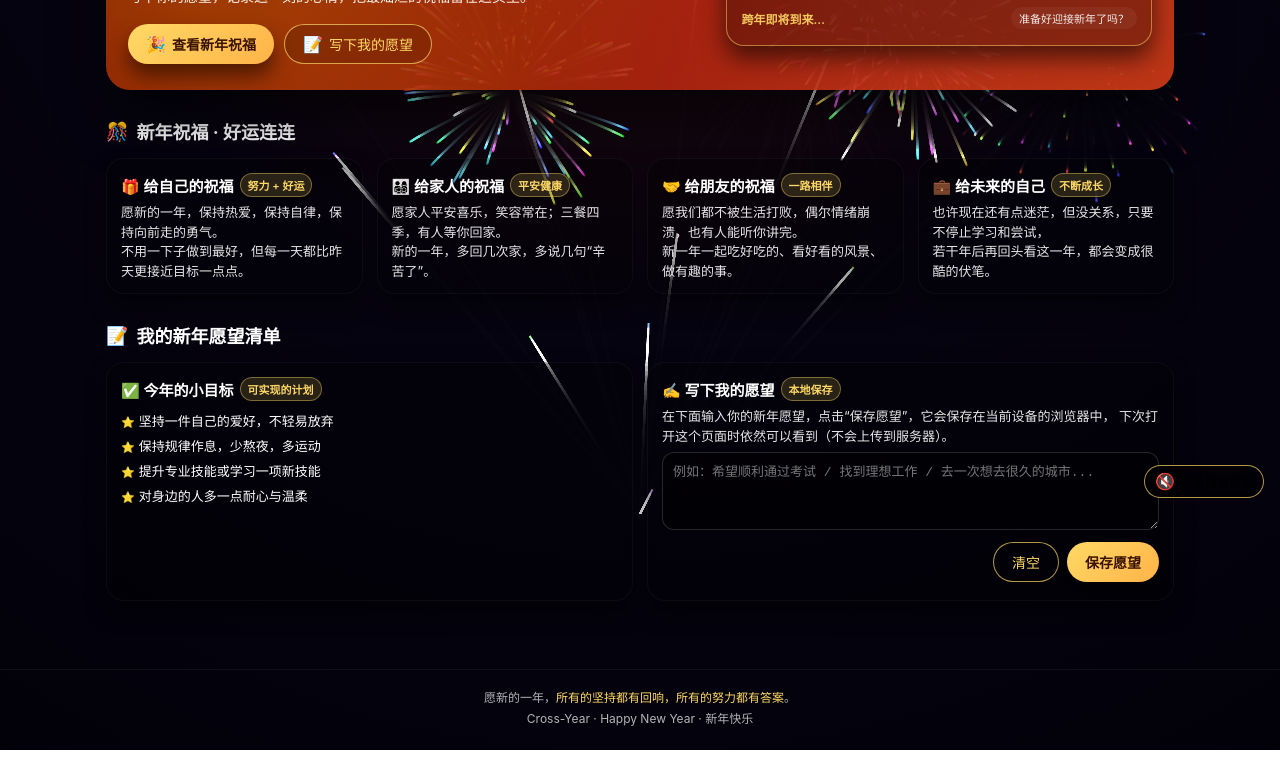
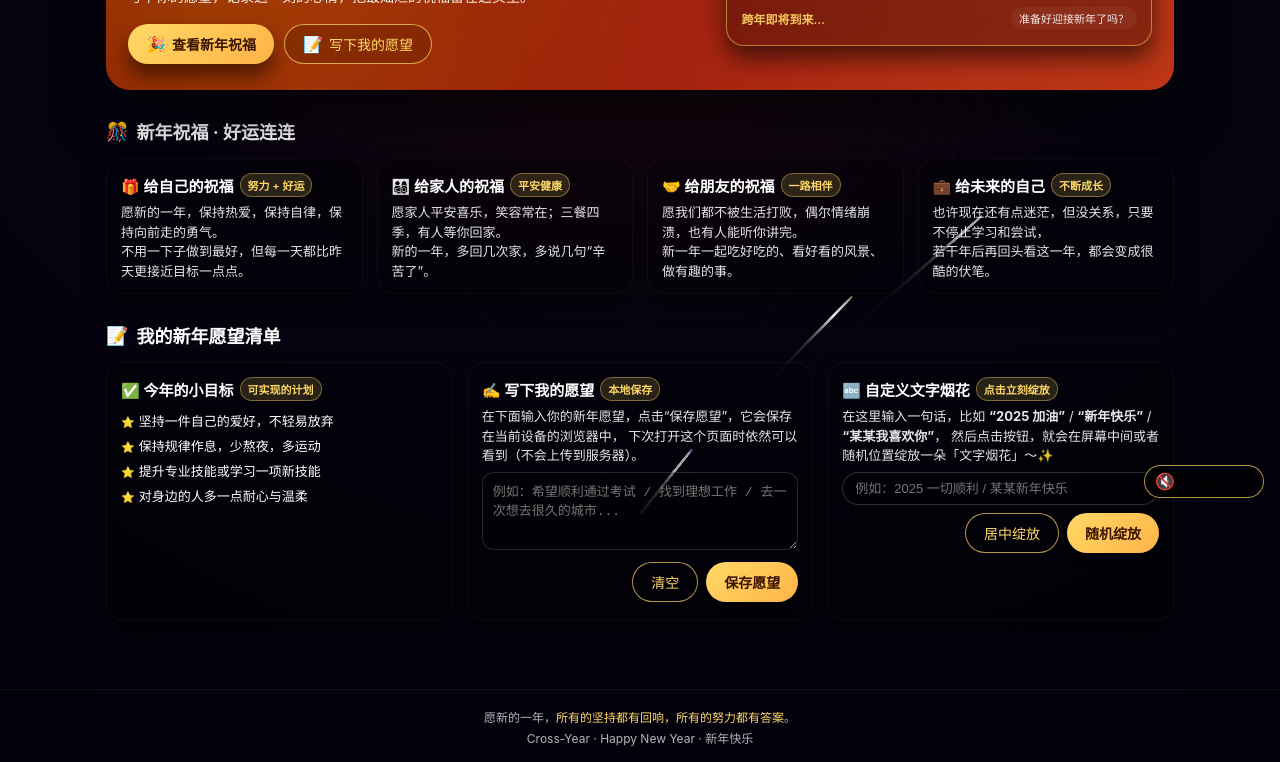
Before and after one commit to 26ywzm/NewYearEve, a plain HTML site: page index.html in a window 1280 px wide. Shown: the part 286-1048 px from the top of the page. Drawn offline with Linux system fonts and the light colour scheme.

Commit message:
第一版更新

```diff
--- a/index.html
+++ b/index.html
@@ -28,7 +28,6 @@
       color: inherit;
     }
 
-    /* 顶部导航 */
     /* 顶部导航（胶囊悬浮效果） */
     header {
       position: fixed;
@@ -37,7 +36,6 @@
       right: 0;
       z-index: 100;
       pointer-events: none;
-      /* 只让里面的导航可点 */
     }
 
     .nav {
@@ -142,7 +140,6 @@
       font-size: 13px;
     }
 
-    /* “新年祝福”“愿望清单”前加小图标 */
     #navBlessings::before {
       content: "🎊";
       font-size: 13px;
@@ -163,7 +160,6 @@
 
       .nav-logo span {
         display: none;
-        /* 小屏只显示圆形图标 */
       }
 
       .nav-links {
@@ -174,14 +170,12 @@
         padding-inline: 10px;
       }
     }
-
 
     /* 主体容器 */
     main {
       max-width: 1100px;
       margin: 0 auto;
       padding: 100px 16px 40px;
-      /* 留出顶部导航高度 */
     }
 
     /* 英雄区域：倒计时 */
@@ -212,7 +206,6 @@
         radial-gradient(circle at 10% 20%, rgba(255, 215, 0, 0.3) 0, transparent 50%),
         radial-gradient(circle at 80% 0%, rgba(255, 99, 71, 0.25) 0, transparent 55%);
       pointer-events: none;
-      /* 不挡住下面的点击 */
     }
 
     .hero-left,
@@ -393,14 +386,13 @@
       font-size: 11px;
     }
 
-    /* 新：爆炸烟花背景 */
+    /* 烟花背景 */
     #fireworksCanvas {
       position: fixed;
       inset: 0;
       z-index: 0;
       pointer-events: none;
     }
-
 
     /* 祝福区块 */
     section {
@@ -444,7 +436,6 @@
       opacity: 0;
       transition: opacity 0.3s ease;
       pointer-events: none;
-      /* 防止挡住 textarea 和按钮点击 */
     }
 
     .card:hover::before {
@@ -603,17 +594,14 @@
       font-size: 13px;
       border: 1px solid rgba(0, 0, 0, 0.08);
       opacity: 0;
-      /* 初始不可见 */
       transform: translateY(8px) scale(0.92);
     }
 
-    /* 小窗出现后添加 .show 类，执行弹出 + 轻微浮动动画 */
     .blessing-window.show {
       opacity: 1;
       animation: blessing-in 0.35s ease-out,
         blessing-float 6s ease-in-out infinite;
     }
-
 
     .blessing-window-header {
       height: 30px;
@@ -672,7 +660,6 @@
         transform: translateY(0) scale(1);
       }
     }
-
 
     /* ========= 音乐控制按钮 ========= */
     .music-control {
@@ -699,6 +686,49 @@
     .music-control:hover {
       background: rgba(0, 0, 0, 0.7);
     }
+
+    /* ========= 轻量文字烟花（DOM 小标签） ========= */
+    .text-firework {
+      position: fixed;
+      left: 0;
+      top: 0;
+      transform: translate(-50%, -50%) scale(0.7);
+      font-size: 28px;
+      font-weight: 800;
+      color: #ffeaa7;
+      text-shadow:
+        0 0 8px rgba(255, 223, 128, 0.9),
+        0 0 18px rgba(255, 140, 80, 0.9);
+      pointer-events: none;
+      z-index: 3;
+      opacity: 0;
+      animation: text-firework-pop 1.8s ease-out forwards;
+      white-space: nowrap;
+    }
+
+    @keyframes text-firework-pop {
+      0% {
+        opacity: 0;
+        transform: translate(-50%, -50%) scale(0.5);
+      }
+
+      25% {
+        opacity: 1;
+        transform: translate(-50%, -60%) scale(1);
+      }
+
+      100% {
+        opacity: 0;
+        transform: translate(-50%, -70%) scale(1.2);
+      }
+    }
+
+    /* 自定义文字烟花输入区域的小提示 */
+    .hint-text {
+      font-size: 11px;
+      opacity: 0.8;
+      margin-top: 6px;
+    }
   </style>
 </head>
 
@@ -706,9 +736,9 @@
   <!-- 烟花背景 -->
   <canvas id="fireworksCanvas"></canvas>
 
-  <!-- 背景音乐（请把 music.mp3 放在同目录下，或者改成自己的音乐地址） -->
+  <!-- 背景音乐 -->
   <audio id="bgm" loop>
-    <!-- 例如：<source src="music.mp3" type="audio/mpeg" /> -->
+    <!-- <source src="music.mp3" type="audio/mpeg" /> -->
   </audio>
 
   <!-- 音乐控制按钮 -->
@@ -745,7 +775,7 @@
     <div class="fullscreen-status" id="bigStatus">跨年即将到来…</div>
   </div>
 
-  <!-- 新年祝福覆盖层：小窗在 JS 里动态生成 -->
+  <!-- 新年祝福覆盖层 -->
   <div class="blessing-overlay" id="blessingOverlay">
     <button class="fullscreen-close" id="closeBlessing">关闭 ✕</button>
   </div>
@@ -861,7 +891,7 @@
       </div>
     </section>
 
-    <!-- 愿望清单 -->
+    <!-- 愿望清单 + 自定义文字烟花面板 -->
     <section id="wishes">
       <h2 class="section-title">
         <span class="section-title-icon">📝</span>
@@ -891,7 +921,8 @@
             在下面输入你的新年愿望，点击“保存愿望”，它会保存在当前设备的浏览器中，
             下次打开这个页面时依然可以看到（不会上传到服务器）。
           </p>
-          <textarea id="wishInput" rows="4" placeholder="例如：希望顺利通过考试 / 找到理想工作 / 去一次想去很久的城市..."
+          <textarea id="wishInput" rows="4"
+            placeholder="例如：希望顺利通过考试 / 找到理想工作 / 去一次想去很久的城市..."
             style="width: 100%; resize: vertical; border-radius: 12px; border: 1px solid rgba(255,255,255,0.15); padding: 8px 10px; background: rgba(0,0,0,0.35); color: #fff; font-size: 13px; outline: none;"></textarea>
           <div style="display:flex; justify-content:flex-end; gap:8px; margin-top:8px; flex-wrap:wrap;">
             <button class="btn-ghost" id="clearWish">
@@ -901,7 +932,31 @@
               保存愿望
             </button>
           </div>
-          <p id="wishSavedHint" style="font-size:11px; opacity:0.8; margin-top:6px;"></p>
+          <p id="wishSavedHint" class="hint-text"></p>
+        </article>
+
+        <!-- ⭐ 新增：自定义文字烟花控制面板 -->
+        <article class="card">
+          <h3 class="card-title">
+            🔤 自定义文字烟花
+            <span class="card-tag">点击立刻绽放</span>
+          </h3>
+          <p class="card-body" style="margin-bottom:6px;">
+            在这里输入一句话，比如 <b>“2025 加油”</b> / <b>“新年快乐”</b> / <b>“某某我喜欢你”</b>，
+            然后点击按钮，就会在屏幕中间或者随机位置绽放一朵「文字烟花」～✨
+          </p>
+          <input id="customTextInput" type="text"
+            placeholder="例如：2025 一切顺利 / 某某新年快乐"
+            style="width:100%; border-radius: 999px; border: 1px solid rgba(255,255,255,0.18); padding: 8px 12px; background: rgba(0,0,0,0.35); color:#fff; font-size:13px; outline:none; margin-bottom:8px;">
+          <div style="display:flex; flex-wrap:wrap; gap:8px; justify-content:flex-end;">
+            <button class="btn-ghost" id="customTextCenterBtn">
+              居中绽放
+            </button>
+            <button class="btn-primary" id="customTextRandomBtn">
+              随机绽放
+            </button>
+          </div>
+          <p id="customTextHint" class="hint-text"></p>
         </article>
       </div>
     </section>
@@ -917,7 +972,7 @@
 
   <script>
     // ================== 跨年时间设置 ==================
-    const targetDate = new Date("2025-12-31T23:59:59"); // 本地时间
+    const targetDate = new Date("2025-12-31T23:59:59");
 
     const targetTextEl = document.getElementById("countdownTargetText");
     if (targetTextEl) {
@@ -929,7 +984,7 @@
       targetTextEl.textContent = `${y}年${m}月${d}日 ${hh}:${mm}`;
     }
 
-    // ================== 倒计时逻辑（小卡片 + 大全屏 共用） ==================
+    // ================== 倒计时逻辑 ==================
     const daysEl = document.getElementById("days");
     const hoursEl = document.getElementById("hours");
     const minutesEl = document.getElementById("minutes");
@@ -1017,7 +1072,7 @@
     updateCountdown();
     setInterval(updateCountdown, 1000);
 
-    // ================== 滚动按钮 ==================
+    // ================== 滚动 & 导航 ==================
     document.getElementById("scrollToBlessings")?.addEventListener("click", () => {
       document.getElementById("blessings")?.scrollIntoView({ behavior: "smooth" });
     });
@@ -1026,7 +1081,6 @@
       document.getElementById("wishes")?.scrollIntoView({ behavior: "smooth" });
     });
 
-    // ================== 导航栏：全屏大倒计时 ==================
     const navCountdownLink = document.getElementById("navCountdown");
     const fullscreenCountdown = document.getElementById("fullscreenCountdown");
     const closeFullscreenBtn = document.getElementById("closeFullscreen");
@@ -1046,7 +1100,7 @@
       }
     });
 
-    // ================== 导航栏：新年祝福小窗铺满效果 ==================
+    // ================== 新年祝福小窗覆盖层 ==================
     const navBlessingsLink = document.getElementById("navBlessings");
     const blessingOverlay = document.getElementById("blessingOverlay");
     const blessingCloseBtn = document.getElementById("closeBlessing");
@@ -1080,10 +1134,9 @@
     }
 
     function createBlessingWindows() {
-      // 清理旧的小窗和计时器
       cleanupBlessingWindows();
 
-      const count = 30; // 一共弹多少个小窗
+      const count = 30;
       const vw = window.innerWidth;
       const vh = window.innerHeight;
       let created = 0;
@@ -1125,7 +1178,6 @@
         win.appendChild(title);
         win.appendChild(body);
 
-        // 随机位置（预留一点边距，避免完全贴边）
         const w = 260;
         const h = 110;
         const maxLeft = Math.max(0, vw - w - 20);
@@ -1138,13 +1190,12 @@
 
         blessingOverlay.appendChild(win);
 
-        // 下一帧再加 .show，触发 CSS 动画
         requestAnimationFrame(() => {
           win.classList.add("show");
         });
 
         created++;
-      }, 170); // 每 180ms 出现一个小窗，可以根据感觉调快/调慢
+      }, 170);
     }
 
     navBlessingsLink?.addEventListener("click", (e) => {
@@ -1158,7 +1209,6 @@
       cleanupBlessingWindows();
     });
 
-    // 点击遮罩空白处关闭
     blessingOverlay?.addEventListener("click", (e) => {
       if (e.target === blessingOverlay) {
         blessingOverlay.classList.remove("active");
@@ -1166,8 +1216,7 @@
       }
     });
 
-
-    // ================== 愿望本地保存（localStorage） ==================
+    // ================== 愿望本地保存 ==================
     const wishInput = document.getElementById("wishInput");
     const saveWishBtn = document.getElementById("saveWish");
     const clearWishBtn = document.getElementById("clearWish");
@@ -1245,8 +1294,7 @@
       }
     });
 
-    // 背景烟花特效
-    // ================== 🎆 顶级豪华烟花系统（心形 + 黄金拖尾 + 爆闪 + 震动） ==================
+    // ================== 🎆 豪华烟花系统（心形 + 拖尾 + 轻量文字标签） ==================
     const canvas = document.getElementById("fireworksCanvas");
     const ctx = canvas.getContext("2d");
 
@@ -1260,20 +1308,38 @@
     let fireworks = [];
     let particles = [];
 
-    const settings = {
+    const fwSettings = {
       gravity: 0.14,
       friction: 0.93,
-      launchChance: 0.05,
-      heartChance: 0.2,     // 20% 生成心形烟花
-      megaChance: 0.2,      // 20% 生成“巨型礼花阵”
-      shockwave: true,
-      flash: true,
+      launchChance: 0.035,
+      heartChance: 0.2,
+      megaChance: 0.15,
+
+      // 轻量文字烟花配置
+      textEnable: true,
+      textChance: 0.25,
+      textWords: ["2025", "LOVE", "宝贝", "新年快乐","我喜欢你"]
     };
 
-    // 随机函数
-    function random(min, max) { return Math.random() * (max - min) + min; }
-
-    // 平面心形函数（核心）
+    function random(min, max) {
+      return Math.random() * (max - min) + min;
+    }
+
+    // 在爆炸位置显示一个 DOM 文字标签
+    function showTextFirework(word, x, y) {
+      if (!fwSettings.textEnable || !word) return;
+      const el = document.createElement("div");
+      el.className = "text-firework";
+      el.textContent = word;
+      el.style.left = x + "px";
+      el.style.top = y + "px";
+      document.body.appendChild(el);
+      setTimeout(() => {
+        el.remove();
+      }, 1900);
+    }
+
+    // 心形函数
     function heartShape(t) {
       return {
         x: 16 * Math.pow(Math.sin(t), 3),
@@ -1294,8 +1360,6 @@
         this.useHeart = useHeart;
         this.mega = mega;
 
-        this.distanceToTarget = 0;
-
         this.angle = Math.atan2(targetY - startY, targetX - startX);
         this.speed = random(3, 5);
         this.brightness = random(70, 100);
@@ -1316,20 +1380,22 @@
 
         const dx = this.x - this.targetX;
         const dy = this.y - this.targetY;
-        this.distanceToTarget = Math.sqrt(dx * dx + dy * dy);
-
-        if (this.distanceToTarget <= 10) {
-          // 爆炸
+        const distanceToTarget = Math.sqrt(dx * dx + dy * dy);
+
+        if (distanceToTarget <= 10) {
           this.explode();
           fireworks.splice(index, 1);
         }
       }
 
       explode() {
-    const count = this.mega ? 200 : 80;
-
-    // 删除闪光和震动
-
+        // 随机加一个文字标签
+        if (fwSettings.textEnable && fwSettings.textWords.length > 0 && Math.random() < fwSettings.textChance) {
+          const word = fwSettings.textWords[Math.floor(Math.random() * fwSettings.textWords.length)];
+          showTextFirework(word, this.x, this.y);
+        }
+
+        const count = this.mega ? 120 : 60;
         for (let i = 0; i < count; i++) {
           const p = new Particle(
             this.x,
@@ -1351,27 +1417,26 @@
     }
 
     class Particle {
-      constructor(x, y, heartPoint = null) {
+      constructor(x, y, shapePoint = null) {
         this.x = x;
         this.y = y;
 
         this.coordinates = [];
         for (let i = 0; i < 10; i++) this.coordinates.push([this.x, this.y]);
 
-        if (heartPoint) {
-          this.angle = Math.atan2(heartPoint.y, heartPoint.x);
+        if (shapePoint) {
+          this.angle = Math.atan2(shapePoint.y, shapePoint.x);
           this.speed = random(2, 8);
         } else {
           this.angle = random(0, Math.PI * 2);
           this.speed = random(2, 11);
         }
 
-        this.friction = settings.friction;
-        this.gravity = settings.gravity;
+        this.friction = fwSettings.friction;
+        this.gravity = fwSettings.gravity;
         this.alpha = 1;
         this.decay = random(0.008, 0.018);
         this.hue = random(0, 360);
-
         this.twinkle = Math.random() > 0.8;
       }
 
@@ -1404,9 +1469,8 @@
       }
     }
 
-    // 主循环
-    function animate() {
-      requestAnimationFrame(animate);
+    function animateFireworks() {
+      requestAnimationFrame(animateFireworks);
 
       ctx.globalCompositeOperation = "destination-out";
       ctx.fillStyle = "rgba(0, 0, 0, 0.15)";
@@ -1414,15 +1478,15 @@
 
       ctx.globalCompositeOperation = "lighter";
 
-      if (Math.random() < settings.launchChance) {
+      if (particles.length < 900 && Math.random() < fwSettings.launchChance) {
         const startX = canvas.width / 2;
         const startY = canvas.height;
 
         const targetX = random(0, canvas.width);
         const targetY = random(canvas.height * 0.1, canvas.height * 0.5);
 
-        const isHeart = Math.random() < settings.heartChance;
-        const isMega = Math.random() < settings.megaChance;
+        const isHeart = Math.random() < fwSettings.heartChance;
+        const isMega = Math.random() < fwSettings.megaChance;
 
         fireworks.push(new Firework(startX, startY, targetX, targetY, isHeart, isMega));
       }
@@ -1437,23 +1501,59 @@
         p.draw();
       });
     }
-    animate();
-
-
-    // 点击任意位置生成烟花
-    canvas.addEventListener("click", (e) => {
+    animateFireworks();
+
+    // 点击屏幕生成烟花
+    document.addEventListener("click", (e) => {
+      const rect = canvas.getBoundingClientRect();
+      const x = e.clientX - rect.left;
+      const y = e.clientY - rect.top;
+
       fireworks.push(
         new Firework(
           canvas.width / 2,
           canvas.height,
-          e.clientX,
-          e.clientY,
+          x,
+          y,
           Math.random() < 0.5,
           Math.random() < 0.3
         )
       );
     });
 
+    // ================== ⭐ 自定义文字烟花按钮逻辑 ==================
+    const customTextInput = document.getElementById("customTextInput");
+    const customTextCenterBtn = document.getElementById("customTextCenterBtn");
+    const customTextRandomBtn = document.getElementById("customTextRandomBtn");
+    const customTextHint = document.getElementById("customTextHint");
+
+    function triggerCustomTextFirework(mode) {
+      const text = customTextInput.value.trim();
+      if (!text) {
+        customTextHint.textContent = "可以先输入一句话，比如“2025 加油”“新年快乐”等～";
+        return;
+      }
+      customTextHint.textContent = "";
+
+      let x, y;
+      if (mode === "center") {
+        x = window.innerWidth / 2;
+        y = window.innerHeight * 0.35;
+      } else {
+        x = random(window.innerWidth * 0.2, window.innerWidth * 0.8);
+        y = random(window.innerHeight * 0.2, window.innerHeight * 0.6);
+      }
+
+      showTextFirework(text, x, y);
+    }
+
+    customTextCenterBtn?.addEventListener("click", () => {
+      triggerCustomTextFirework("center");
+    });
+
+    customTextRandomBtn?.addEventListener("click", () => {
+      triggerCustomTextFirework("random");
+    });
   </script>
 </body>
 
```
Also changed, not shown: 1 other file. Lines whose indentation alone changed are shown as unchanged.
